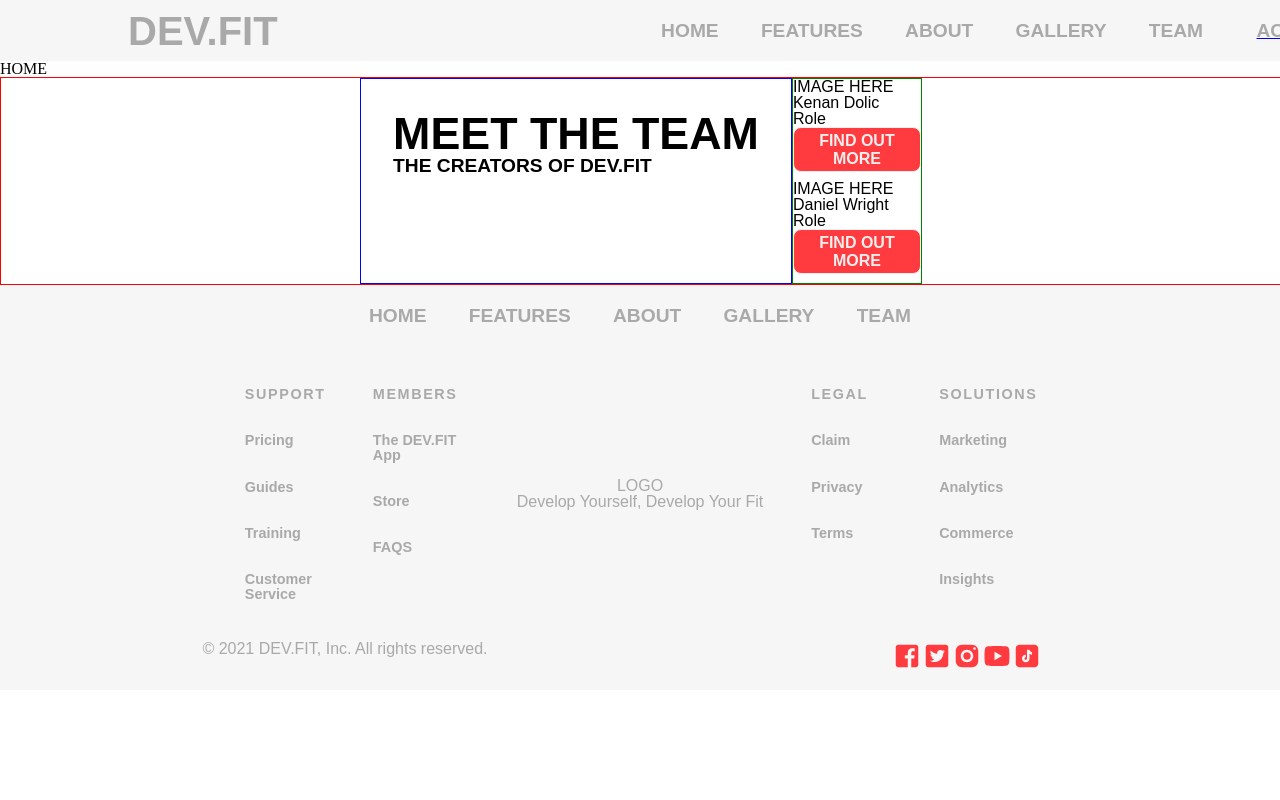
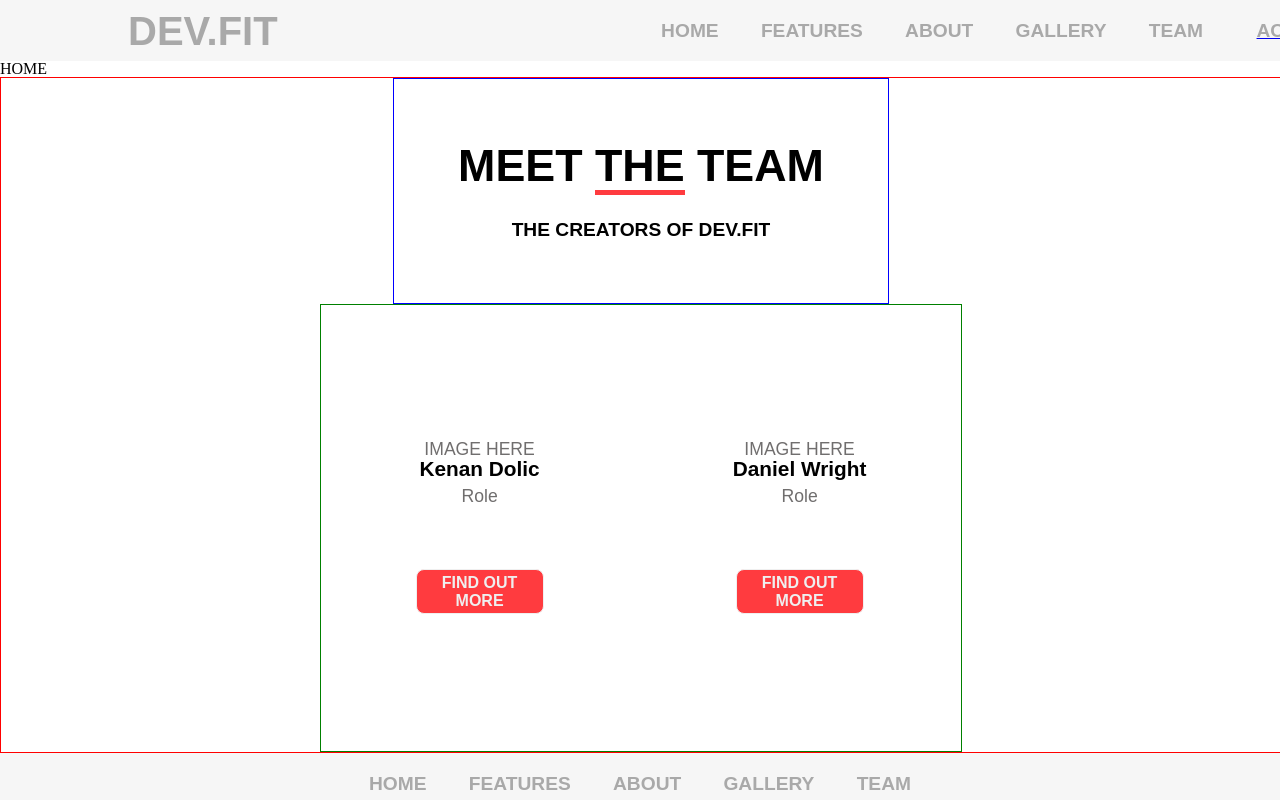
Before and after one commit to kdolic/react-node-fitness, a React (Create React App) app in the folder client/: page / in a window 1280 px wide. Shown: the top 800 px of the page. Built offline with nearby package versions, Linux system fonts and the light colour scheme; no server answers; a web font is replaced by a local one.

Commit message:
team css progress

```diff
--- a/client/src/components/home/Team.js
+++ b/client/src/components/home/Team.js
@@ -5,7 +5,7 @@
     return (
         <section className='teamContainer'>
             <div className='team-top'>
-                <h1>Meet <span>The</span> Team</h1>
+                <h1>Meet <span className='team-span'>The</span> Team</h1>
                 <p>The Creators of Dev.Fit</p>
             </div>
             <div className='team-content'>
--- a/client/src/css/Team.css
+++ b/client/src/css/Team.css
@@ -1,38 +1,53 @@
 .teamContainer {
   font-family: "Palanquin", sans-serif;
   display: flex;
-  justify-content: center;
+  flex-direction: column;
+  align-items: center;
   width: 100vw;
   border: 1px solid red;
 }
 .team-top {
-  padding: 2rem;
+  font-size: 2.8rem;
+  font-weight: 900;
+  padding: 4rem;
   text-transform: uppercase;
-
   border: 1px solid blue;
 }
-.team-top h1 {
-  font-size: 2.8rem;
-  font-weight: 900;
-}
 .team-top p {
+  margin-top: 1rem;
+  text-align: center;
   font-size: 1.2rem;
   font-weight: 600;
+  padding-top: 1rem;
+}
+.team-span {
+  border-bottom: 5px solid #ff3b3f;
 }
 .team-content {
   display: flex;
-  flex-direction: column;
-  justify-content: center;
+  justify-content: space-around;
+  width: 50vw;
+  padding: 8rem 0rem;
+  font-size: 1.3rem;
+  text-align: center;
+  font-weight: 700;
   border: 1px solid green;
+}
+.team-content p {
+  margin-top: 0.5rem;
+  font-size: 1.1rem;
+  font-weight: 500;
+  color: #706e6e;
 }
 .team-btn {
   width: 10vw;
+  margin-top: 4rem;
   cursor: pointer;
   background-color: #ff3b3f;
   color: #efefef;
   border: 1px solid;
 }
 .team-btn:hover {
-  background-color: #ff5f62;
+  background-color: #aa0003;
   color: #fff;
 }
```
